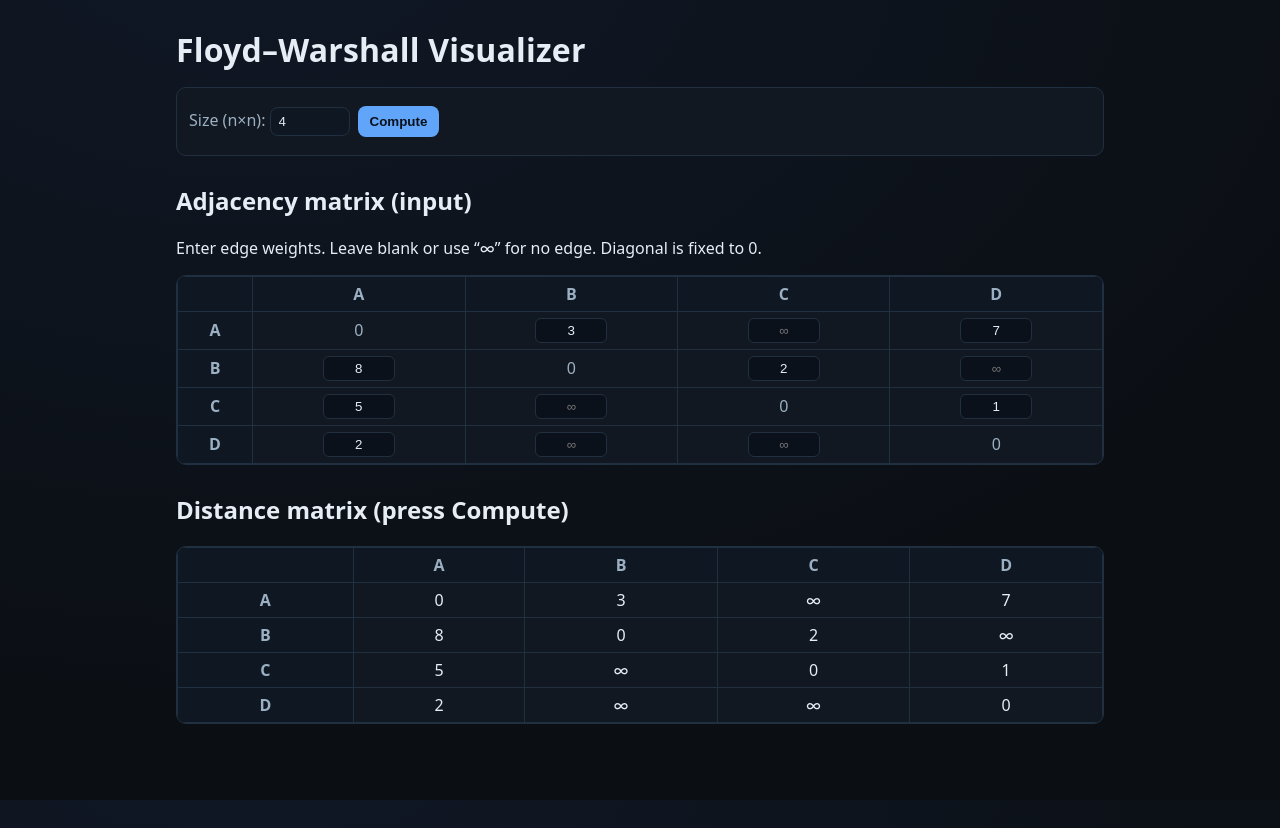
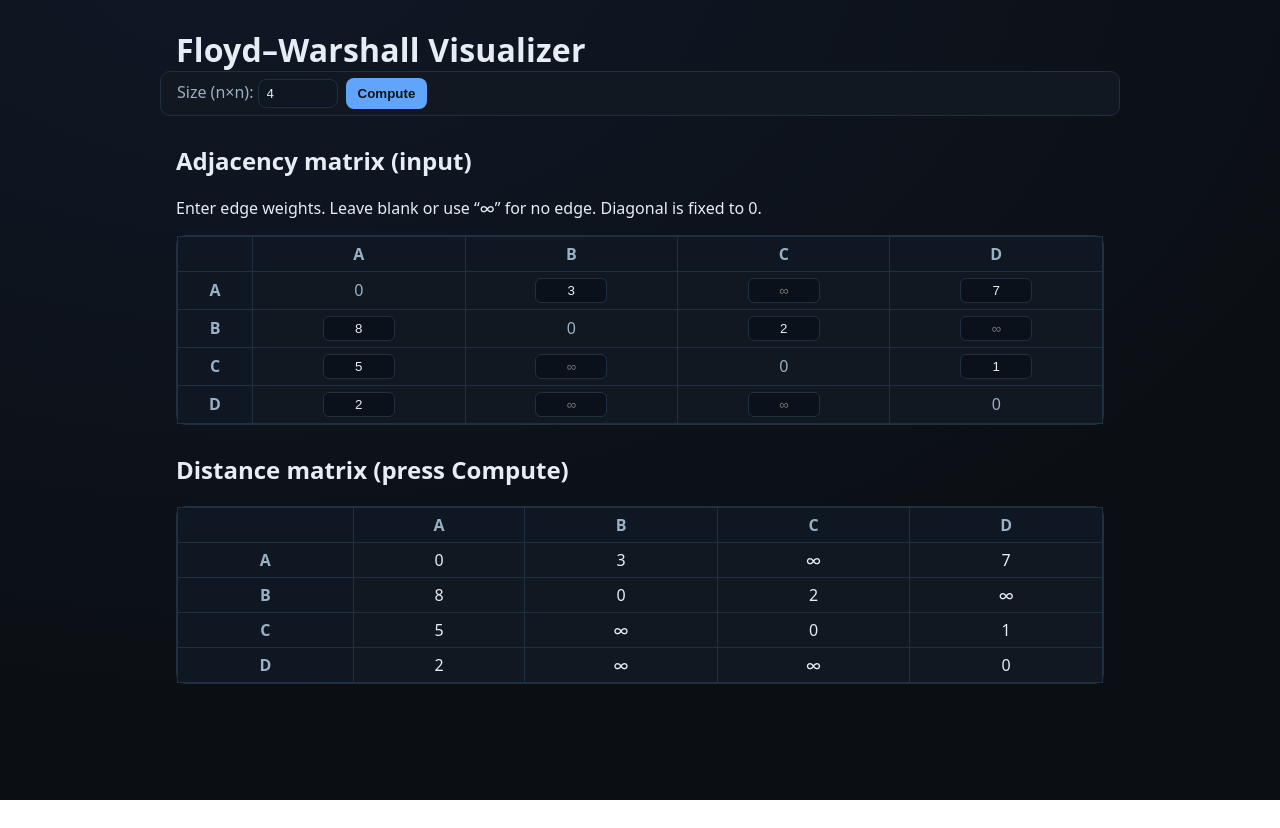
Before and after one commit to mihnea-popescu/algorithms-visualizer, a React (Create React App) app: page / in a window 1280 px wide. After the commit the page ends 800 px from the top, so only its background shows below. Built offline with nearby package versions, Linux system fonts and the light colour scheme.

Commit message:
stylings

```diff
--- a/public/index.html
+++ b/public/index.html
@@ -22,7 +22,7 @@
       work correctly both with client-side routing and a non-root public URL.
       Learn how to configure a non-root public URL by running `npm run build`.
     -->
-  <title>Algorithms Visualizerß</title>
+  <title>Algorithms Visualizer</title>
 </head>
 
 <body>
--- a/src/styles.css
+++ b/src/styles.css
@@ -25,9 +25,17 @@ body {
 }
 
 .app {
+  width: 100%;
+  padding: 28px 0 48px;
+  background: radial-gradient(1200px 800px at 20% -10%, #101826, #0b0f14);
+  justify-content: center;
+}
+
+.app > h1,
+.app > section {
   max-width: 960px;
-  margin: 28px auto;
-  padding: 0 16px 48px;
+  margin: 0 auto;
+  padding: 0 16px;
 }
 
 h1 {
@@ -88,7 +96,7 @@ input[type="range"] {
 }
 
 .matrix-wrapper {
-  overflow: auto;
+  overflow: visible;
   border: 1px solid var(--border);
   border-radius: 10px;
   background: var(--panel);
@@ -103,6 +111,7 @@ input[type="range"] {
   border: 1px solid var(--border);
   padding: 6px 10px;
   text-align: center;
+  background: var(--panel);
 }
 .matrix th {
   background: #0f1722;
@@ -132,9 +141,10 @@ input[type="range"] {
 
 .tooltip {
   position: absolute;
-  bottom: 110%;
+  bottom: 100%;
   left: 50%;
   transform: translateX(-50%);
+  margin-bottom: 8px;
   background: #1a2230;
   border: 1px solid #334155;
   color: #e2e8f0;
@@ -144,7 +154,7 @@ input[type="range"] {
   max-width: 280px;
   white-space: normal;
   pointer-events: none;
-  z-index: 20;
+  z-index: 1000;
   box-shadow: 0 2px 6px rgba(0, 0, 0, 0.4);
 }
 
```
Also changed, not shown: 2 other files (tests, documents, lock files or other folders).
